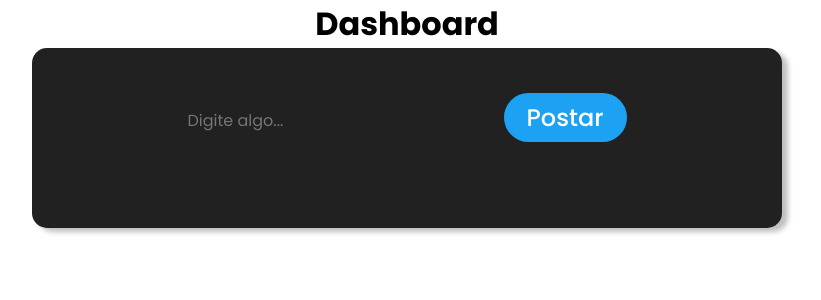
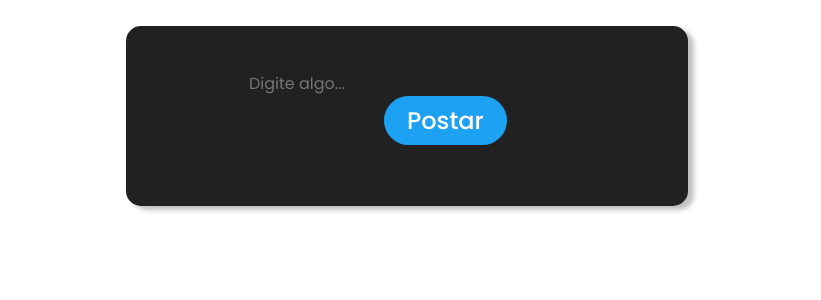
Before and after one commit to luanaflorencio/provocare, a Vue app: page /dashboard in a window 1280 px wide. Shown: the top 300 px of the page, without its empty margins (233-1054 px from the left). Built offline with nearby package versions, Linux system fonts and the light colour scheme; the HTML template or start-up script is replaced by a standard one.

Commit message:
Afastando botão do input, diminuindo tamanho do container

```diff
--- a/src/views/Dashboard.vue
+++ b/src/views/Dashboard.vue
@@ -1,6 +1,11 @@
 <template>
-<h1>Dashboard</h1>
     <main class="main">
+          <!-- <div class="container">
+            <button class="btn-card">Home</button>
+            <button class="btn-card">Desafios</button>
+            <button class="btn-card">Respostas</button>
+            <button class="btn-card">Seus Desafios</button>
+        </div> -->
         <div class="wrapper">
             <div class="input-box">
                 <div class="post-card">
@@ -50,10 +55,10 @@ export default {
         background: #212121;
         box-shadow: 6px 4px 5px rgba(0, 0, 0, 0.25);
         border-radius: 20px;
-        max-width: 700px;
-        width: 100%;
+        width: 40%;
         border-radius: 15px;
         padding: 25px 25px 15px 25px;
+        margin-top: 2%;
     }
 
     .input-box {
@@ -82,10 +87,23 @@ export default {
         line-height: 29px;
         border: none;
         outline: none;
+        margin-left: 15%;
     }
 
     .post-card .btn:hover {
         background: #185d88;
+        cursor: pointer;
     }
 
+    /* .container{
+        display: flex;
+        justify-content: space-around;
+        width: 20%;
+        height: 40%;
+        background-color: #3c60a6;
+    }
+
+    .btn-card{
+        background-color: #3c60a6;
+    } */
 </style>
```
